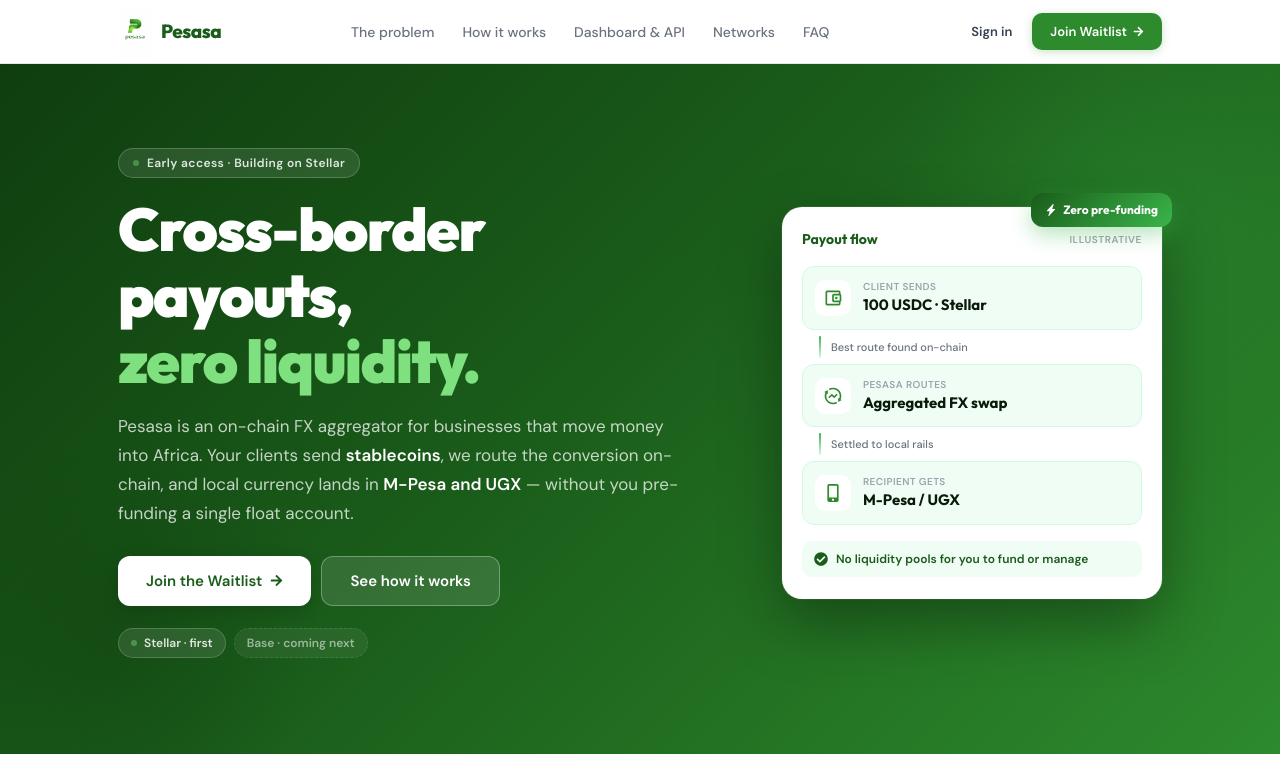
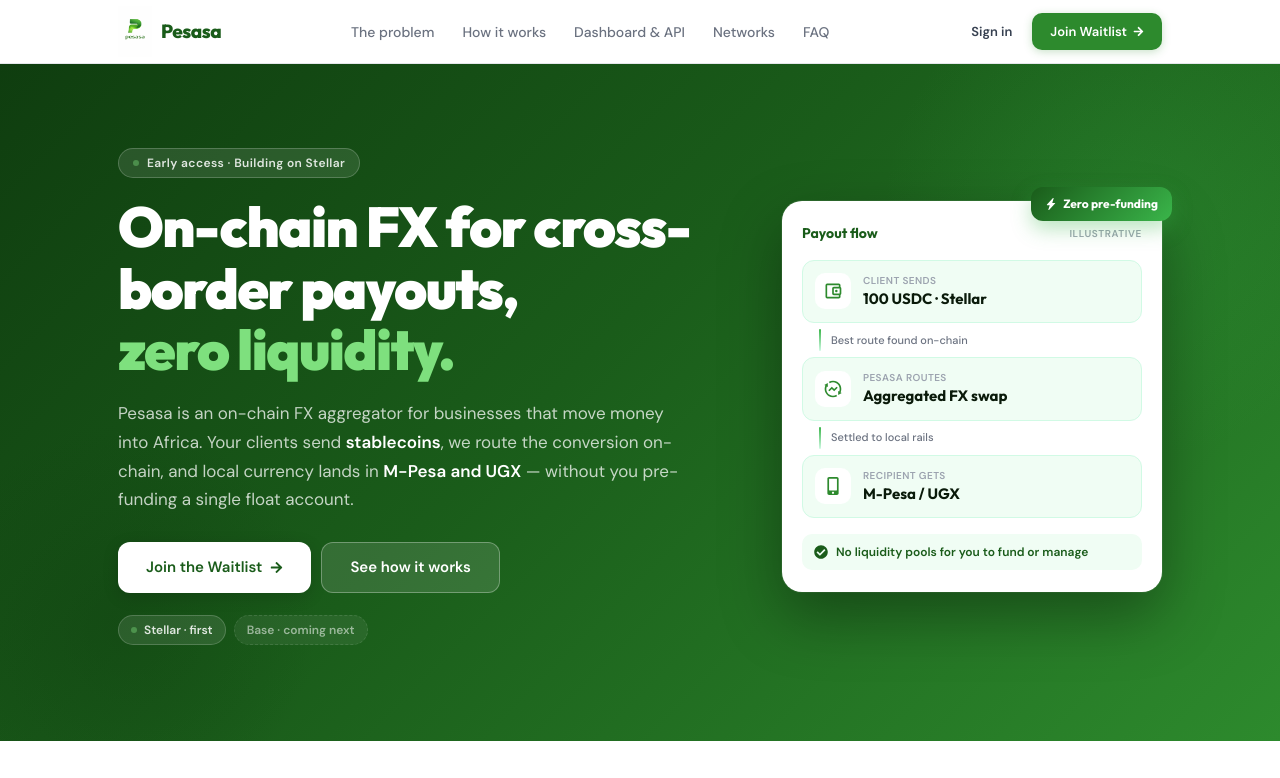
Before and after one commit to joshington/pesasafx-frontend, a Next.js app: page / in a window 1280 px wide. Shown: the top 778 px of the page. Built offline with nearby package versions, Linux system fonts and the light colour scheme; no server answers.

Commit message:
Update waitlist endpoint and adjust styles

```diff
--- a/app/page.tsx
+++ b/app/page.tsx
@@ -1,4 +1,3 @@
-
 "use client";
 import React, { useState, useEffect } from "react";
 import Image from "next/image";
@@ -13,11 +12,9 @@
 import { BsLightningChargeFill, BsGraphUpArrow, BsPlugFill } from "react-icons/bs";
 import { RiExchangeFundsLine } from "react-icons/ri";
 
-// Waitlist submissions are POSTed to your separate backend.
-// Set NEXT_PUBLIC_API_URL in .env.local (e.g. https://api.pesasa.xyz) and make sure
-// the backend allows CORS from https://pesasa.xyz.
-const API_URL = process.env.NEXT_PUBLIC_API_URL ?? "http://localhost:4000";
-const WAITLIST_ENDPOINT = `${API_URL}/waitlist`;
+// Waitlist submissions are POSTed to the Next.js API route in app/api/waitlist/route.ts,
+// which emails each signup to you.
+const WAITLIST_ENDPOINT = "/api/waitlist";
 
 type Status = "idle" | "loading" | "success" | "error";
 
@@ -123,7 +120,7 @@
         .hero-badge { display: inline-flex; align-items: center; gap: 8px; background: rgba(255,255,255,0.1); border: 1px solid rgba(255,255,255,0.2); border-radius: 999px; padding: 5px 14px; font-size: 12px; font-weight: 600; color: rgba(255,255,255,0.85); letter-spacing: 0.4px; margin-bottom: 18px; }
         .hero-badge-dot { width: 6px; height: 6px; border-radius: 50%; background: #7ee07e; animation: pulse 2s infinite; }
         @keyframes pulse { 0%,100%{opacity:1;} 50%{opacity:0.4;} }
-        .hero-title { font-family: 'Outfit', sans-serif; font-size: clamp(32px, 6.4vw, 60px); font-weight: 900; color: #fff; line-height: 1.1; letter-spacing: -1.5px; margin-bottom: 18px; }
+        .hero-title { font-family: 'Outfit', sans-serif; font-size: clamp(30px, 6vw, 56px); font-weight: 900; color: #fff; line-height: 1.1; letter-spacing: -1.5px; margin-bottom: 18px; }
         .hero-title-accent { color: #7ee07e; display: block; }
         .hero-desc { font-size: 16px; line-height: 1.7; color: rgba(255,255,255,0.75); margin-bottom: 28px; }
         @media (min-width: 640px) { .hero-desc { font-size: 17px; } }
@@ -459,7 +456,7 @@
                   Early access · Building on Stellar
                 </div>
                 <h1 className="hero-title">
-                  Cross-border payouts,
+                  On-chain FX for cross-border payouts,
                   <span className="hero-title-accent">zero liquidity.</span>
                 </h1>
                 <p className="hero-desc">
@@ -839,9 +836,8 @@
           </div>
         </section>
 
-        {/* LEGACY PRODUCT
-
-          <section className="legacy">
+        {/* LEGACY PRODUCT */}
+        <section className="legacy">
           <div className="container">
             <div className="legacy-inner">
               <div>
@@ -858,9 +854,6 @@
             </div>
           </div>
         </section>
-
-        */}
-
 
         {/* FAQ */}
         <section id="faq" className="section">
```
